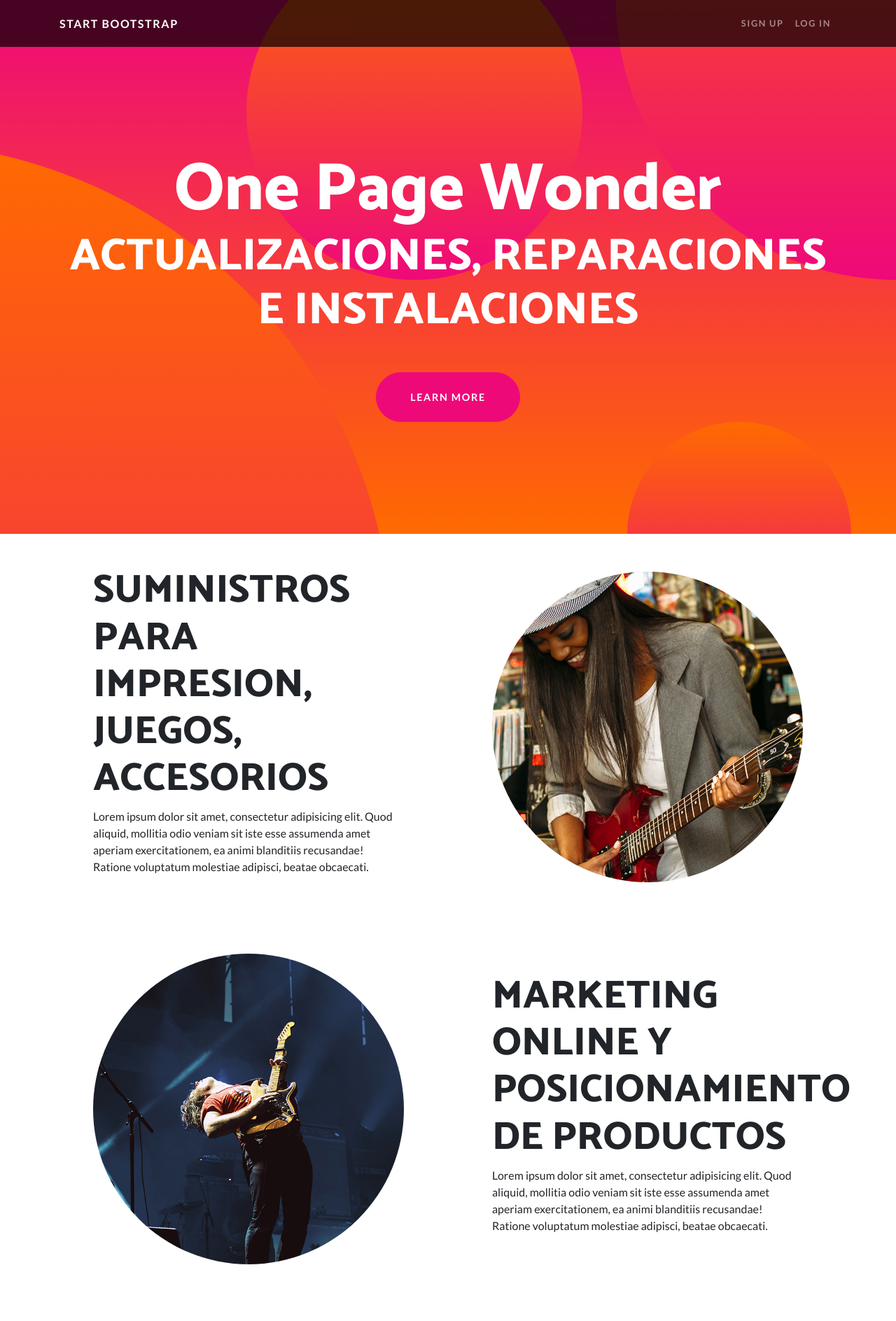
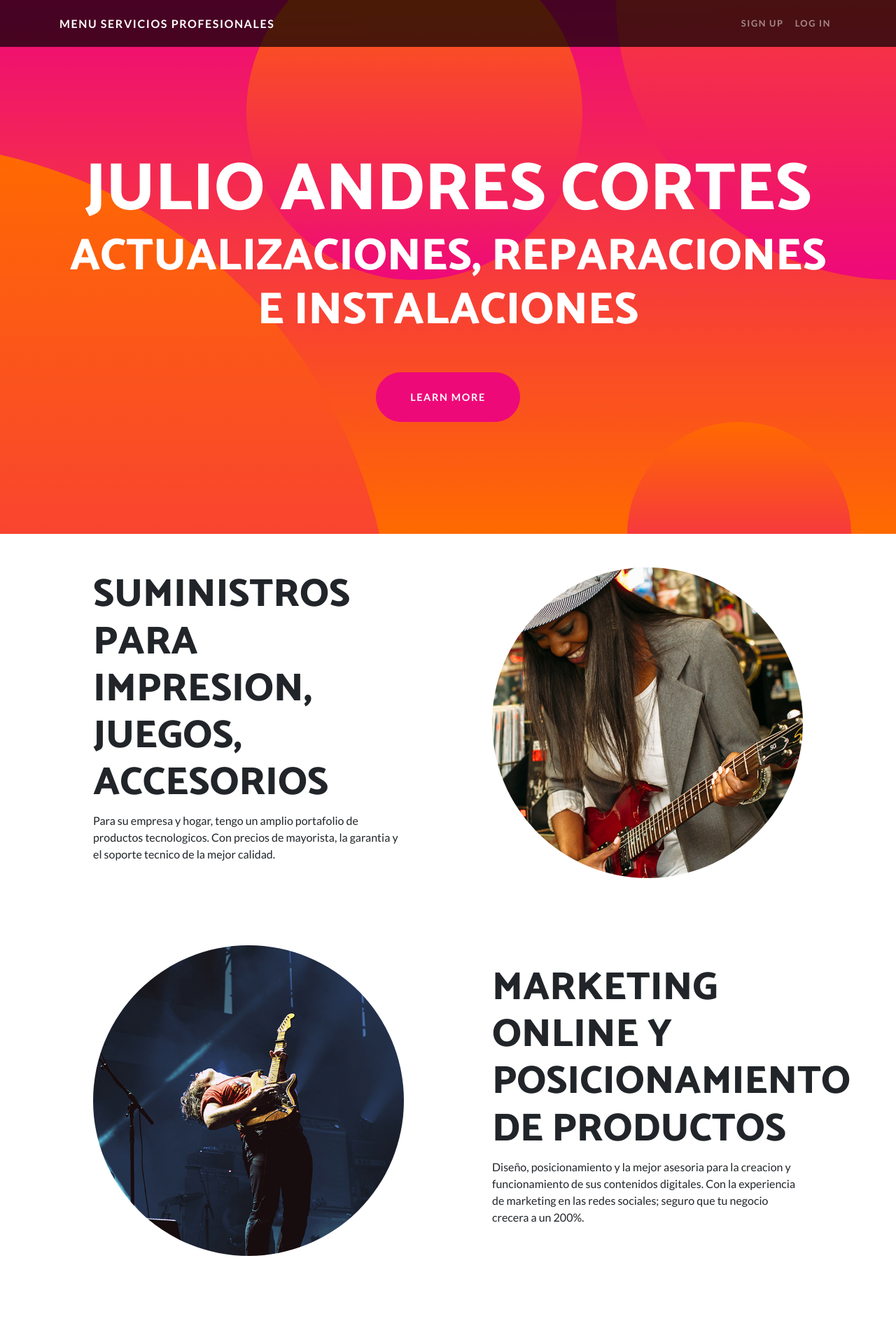
Before and after one commit to juliocortes2018/PORTAFOLIO-DE-SERVICIOS---JULIO-CORTES, a website: page index.html in a window 1280 px wide. Shown: the top 1888 px of the page at 70% size. Drawn offline with Linux system fonts and the light colour scheme.

Commit message:
2daedicion
2

```diff
--- a/index.html
+++ b/index.html
@@ -8,7 +8,7 @@
   <meta name="description" content="">
   <meta name="author" content="">
 
-  <title>Julio Andres Cortes - servicos tecnologicos - portafolio de servicios cortes Template</title>
+  <title> portafolio de servicios cortes Template</title>
 
   <!-- Bootstrap core CSS -->
   <link href="vendor/bootstrap/css/bootstrap.min.css" rel="stylesheet">
@@ -27,7 +27,7 @@
   <!-- Navigation -->
   <nav class="navbar navbar-expand-lg navbar-dark navbar-custom fixed-top">
     <div class="container">
-      <a class="navbar-brand" href="#">Start Bootstrap</a>
+      <a class="navbar-brand" href="#">MENU SERVICIOS PROFESIONALES</a>
       <button class="navbar-toggler" type="button" data-toggle="collapse" data-target="#navbarResponsive" aria-controls="navbarResponsive" aria-expanded="false" aria-label="Toggle navigation">
         <span class="navbar-toggler-icon"></span>
       </button>
@@ -47,7 +47,7 @@
   <header class="masthead text-center text-white">
     <div class="masthead-content">
       <div class="container">
-        <h1 class="masthead-heading mb-0">One Page Wonder</h1>
+        <h1 class="masthead-heading mb-0">JULIO ANDRES CORTES</h1>
         <h2 class="masthead-subheading mb-0">ACTUALIZACIONES, REPARACIONES E INSTALACIONES</h2>
         <a href="#" class="btn btn-primary btn-xl rounded-pill mt-5">Learn More</a>
       </div>
@@ -69,7 +69,7 @@
         <div class="col-lg-6 order-lg-1">
           <div class="p-5">
             <h2 class="display-4">SUMINISTROS PARA IMPRESION, JUEGOS, ACCESORIOS</h2>
-            <p>Lorem ipsum dolor sit amet, consectetur adipisicing elit. Quod aliquid, mollitia odio veniam sit iste esse assumenda amet aperiam exercitationem, ea animi blanditiis recusandae! Ratione voluptatum molestiae adipisci, beatae obcaecati.</p>
+            <p>Para su empresa y hogar, tengo un amplio portafolio de productos tecnologicos. Con precios de mayorista, la garantia y el soporte tecnico de la mejor calidad.</p>
           </div>
         </div>
       </div>
@@ -87,7 +87,7 @@
         <div class="col-lg-6">
           <div class="p-5">
             <h2 class="display-4">MARKETING ONLINE Y POSICIONAMIENTO DE PRODUCTOS</h2>
-            <p>Lorem ipsum dolor sit amet, consectetur adipisicing elit. Quod aliquid, mollitia odio veniam sit iste esse assumenda amet aperiam exercitationem, ea animi blanditiis recusandae! Ratione voluptatum molestiae adipisci, beatae obcaecati.</p>
+            <p>Diseño, posicionamiento y la mejor asesoria para la creacion y funcionamiento de sus contenidos digitales. Con la experiencia de marketing en las redes sociales; seguro que tu negocio crecera a un 200%.</p>
           </div>
         </div>
       </div>
@@ -105,7 +105,7 @@
         <div class="col-lg-6 order-lg-1">
           <div class="p-5">
             <h2 class="display-4">ASESORIAS PARA FORMULACION DE TODO TIPO DE PROYECTOS</h2>
-            <p>Lorem ipsum dolor sit amet, consectetur adipisicing elit. Quod aliquid, mollitia odio veniam sit iste esse assumenda amet aperiam exercitationem, ea animi blanditiis recusandae! Ratione voluptatum molestiae adipisci, beatae obcaecati.</p>
+            <p>Colombia es el pais de las oportunidades y la invitacion es a desarrollar tu negocio, tu empresa, tu proyecto. asesoro todo tipo de proyectos sociales, economicos, recreativos, digitales.</p>
           </div>
         </div>
       </div>
```
